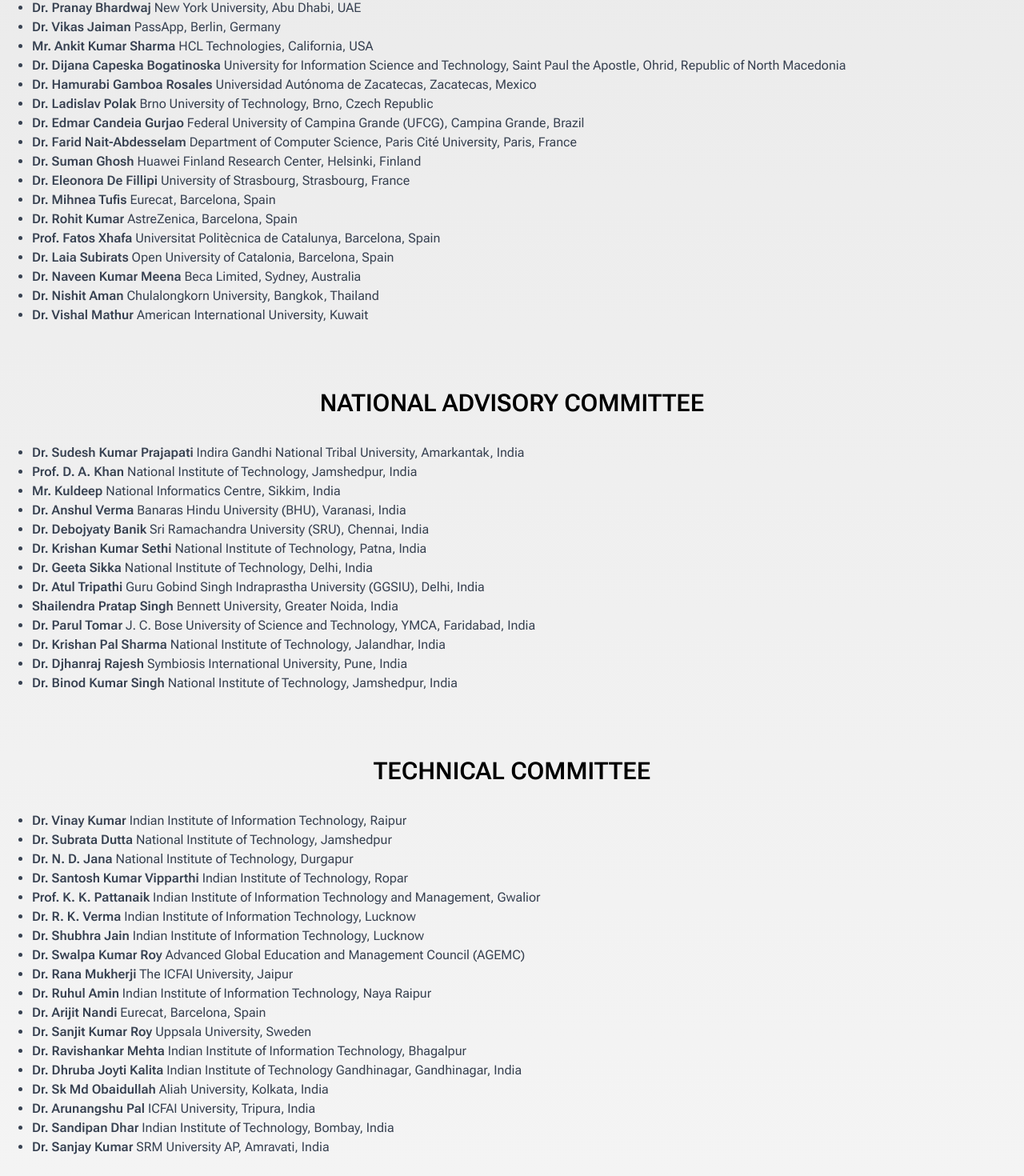
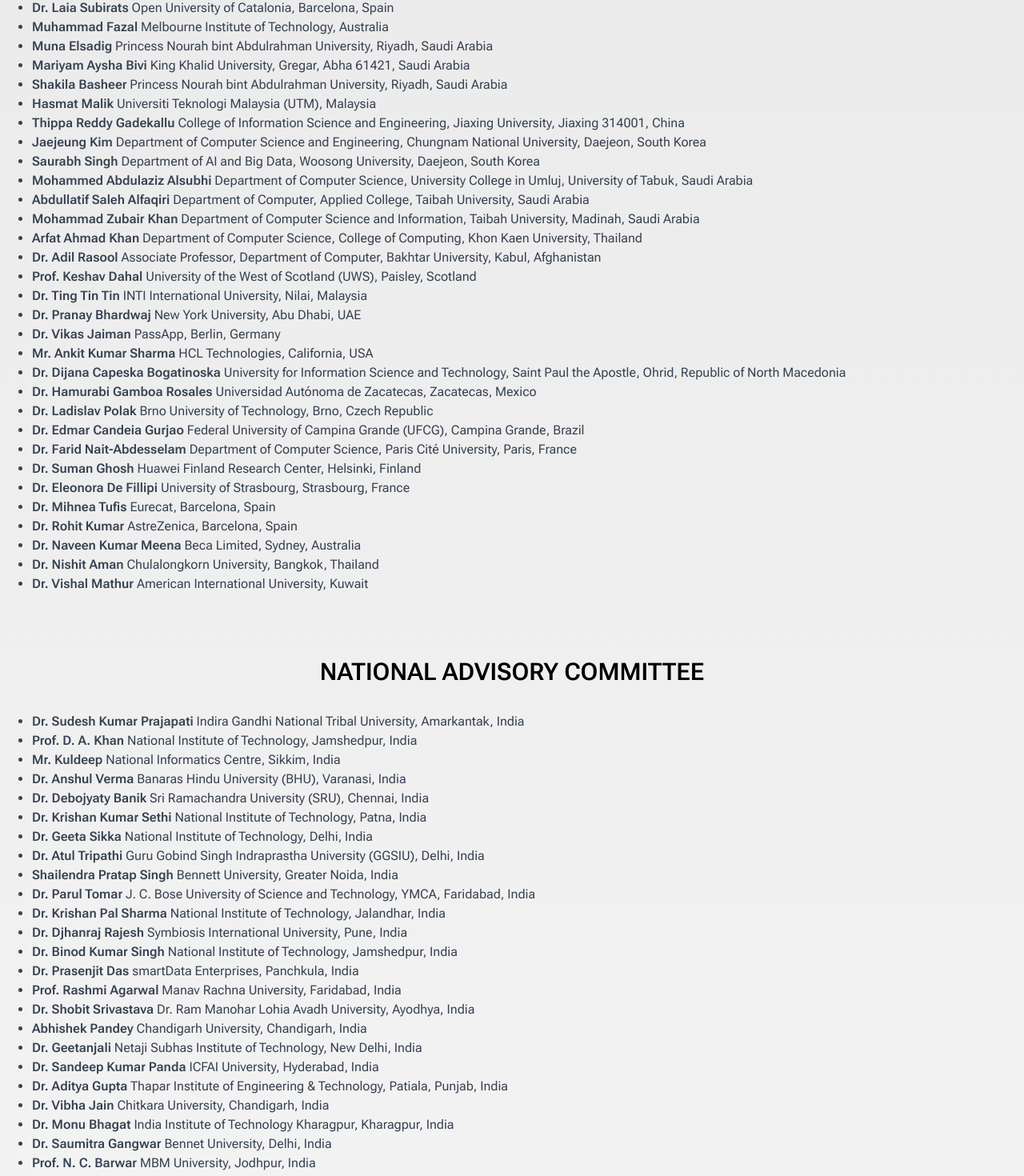
Before and after one commit to vverma022/conference-website, a React (Vite) app: page /commitee in a window 1280 px wide. Shown: the part 290-1760 px from the top of the page at 80% size. Built offline with nearby package versions, Linux system fonts and the light colour scheme; a web font is replaced by a local one.

Commit message:
Changes and name additions

```diff
--- a/src/page/commitee.jsx
+++ b/src/page/commitee.jsx
@@ -8,6 +8,7 @@
 export default function Commitee(){
 
     const TechnicalCommitteeMembers = [
+
         {
           name: 'Dr. Vinay Kumar',
           role: 'Indian Institute of Information Technology, Raipur',
@@ -45,7 +46,7 @@
         },
         {
           name: 'Dr. Swalpa Kumar Roy',
-          role: 'Advanced Global Education and Management Council (AGEMC)',
+          role: ' Alipurduar Govt. Engineering & Management College, Alipur, India',
           image: 'https://scholar.googleusercontent.com/citations?view_op=medium_photo&user=1WVrFGwAAAAJ&citpid=1?height=200&width=200'
         },
         {
@@ -98,6 +99,88 @@
         },
       ];
       const InternationalAdvisoryCommittee = [
+        {
+       name: 'Shitharth Selvarajan',
+        role:'Leeds Beckett University, Leeds, U.K.',
+        image: '',
+
+        },
+
+        {
+          name: 'Prof. Fatos Xhafa',
+          role: 'Universitat Politècnica de Catalunya, Barcelona, Spain',
+          image: '',
+        },
+        {
+          name: 'Dr. Laia Subirats',
+          role: 'Open University of Catalonia, Barcelona, Spain',
+          image: '',
+        },
+        {
+          name: 'Muhammad Fazal',
+          role: 'Melbourne Institute of Technology, Australia',
+          email: 'mfazal@mit.edu.au',
+        },
+        {
+          name: 'Muna Elsadig',
+          role: 'Princess Nourah bint Abdulrahman University, Riyadh, Saudi Arabia',
+          email: 'Memohamedahmed@pnu.edu.sa',
+        },
+        {
+          name: 'Mariyam Aysha Bivi',
+          role: 'King Khalid University, Gregar, Abha 61421, Saudi Arabia',
+          email: 'aysha@kku.edu.sa',
+        },
+        {
+          name: 'Shakila Basheer',
+          role: 'Princess Nourah bint Abdulrahman University, Riyadh, Saudi Arabia',
+          email: 'sbbasheer@pnu.edu.sa',
+        },
+        {
+          name: 'Hasmat Malik',
+          role: 'Universiti Teknologi Malaysia (UTM), Malaysia',
+          email: 'hasmat@utm.my, hasmat@fke.utm.my',
+        },
+        {
+          name: 'Thippa Reddy Gadekallu',
+          role: 'College of Information Science and Engineering, Jiaxing University, Jiaxing 314001, China',
+          email: 'thippa@zhongda.cn, krish.chaitanya143@gmail.com',
+        },
+        {
+          name: 'Jaejeung Kim',
+          role: 'Department of Computer Science and Engineering, Chungnam National University, Daejeon, South Korea',
+          email: 'jjkim@cnu.ac.kr',
+        },
+        {
+          name: 'Saurabh Singh',
+          role: 'Department of AI and Big Data, Woosong University, Daejeon, South Korea',
+          email: 'singh.saurabh@wsu.ac.kr',
+        },
+        {
+          name: 'Mohammed Abdulaziz Alsubhi',
+          role: 'Department of Computer Science, University College in Umluj, University of Tabuk, Saudi Arabia',
+          email: 'malsubhi@ut.edu.sa',
+        },
+        {
+          name: 'Abdullatif Saleh Alfaqiri',
+          role: 'Department of Computer, Applied College, Taibah University, Saudi Arabia',
+          email: 'afaqiri@taibahu.edu.sa',
+        },
+        {
+          name: 'Mohammad Zubair Khan',
+          role: 'Department of Computer Science and Information, Taibah University, Madinah, Saudi Arabia',
+          email: 'mkhanb@taibahu.edu.sa',
+        },
+        {
+          name: 'Arfat Ahmad Khan',
+          role: 'Department of Computer Science, College of Computing, Khon Kaen University, Thailand',
+          email: 'arfatkhan@kku.ac.th',
+        },
+        {
+          name: 'Dr. Adil Rasool',
+          role: 'Associate Professor, Department of Computer, Bakhtar University, Kabul, Afghanistan',
+          email: 'adilrasool@bakhtar.edu.af',
+        },
         {
           name: 'Prof. Keshav Dahal',
           role: 'University of the West of Scotland (UWS), Paisley, Scotland',
@@ -166,16 +249,6 @@
         {
           name: 'Dr. Rohit Kumar',
           role: 'AstreZenica, Barcelona, Spain',
-          image: '',
-        },
-        {
-          name: 'Prof. Fatos Xhafa',
-          role: 'Universitat Politècnica de Catalunya, Barcelona, Spain',
-          image: '',
-        },
-        {
-          name: 'Dr. Laia Subirats',
-          role: 'Open University of Catalonia, Barcelona, Spain',
           image: '',
         },
         {
@@ -259,7 +332,60 @@
           name: 'Dr. Binod Kumar Singh',
           role: 'National Institute of Technology, Jamshedpur, India',
           image: '/Binod.JPG?height=200&width=200'
-        }
+        },
+        {name: 'Dr. Prasenjit Das',
+        role: 'smartData Enterprises, Panchkula, India',
+        image: '',
+        },
+        {name: 'Prof. Rashmi Agarwal',
+        role: 'Manav Rachna University, Faridabad, India',
+        image: '',
+        },
+        {
+          name: 'Dr. Shobit Srivastava',
+          role: 'Dr. Ram Manohar Lohia Avadh University, Ayodhya, India',
+          image: '',
+        },
+        {
+          name: 'Abhishek Pandey',
+          role: 'Chandigarh University, Chandigarh, India',
+          image: '',
+        },
+        {
+          name: 'Dr. Geetanjali',
+          role: 'Netaji Subhas Institute of Technology, New Delhi, India',
+          email: 'geetanjali.rathee123@gmail.com',
+        },
+        {
+          name: 'Dr. Sandeep Kumar Panda',
+          role: 'ICFAI University, Hyderabad, India',
+          email: 'sandeeppanda@ifheindia.org',
+        },
+        {
+          name: 'Dr. Aditya Gupta',
+          role: 'Thapar Institute of Engineering & Technology, Patiala, Punjab, India',
+          email: 'aditya.gupta@thaper.edu',
+        },
+        {
+          name: 'Dr. Vibha Jain',
+          role: 'Chitkara University, Chandigarh, India',
+          email: 'jvibha0@gmail.com',
+        },
+        {
+          name: 'Dr. Monu Bhagat',
+          role: 'India Institute of Technology Kharagpur, Kharagpur, India',
+          email: 'monu98041@gmail.com',
+        },
+        {
+          name: 'Dr. Saumitra Gangwar',
+          role: 'Bennet University, Delhi, India',
+          email: 'saumitragangwar@gmail.com',
+        },
+        {
+          name: 'Prof. N. C. Barwar',
+          role: 'MBM University, Jodhpur, India',
+          email: 'ncbarwar@gmail.com',
+        },
       ];
 
   return (
--- a/src/sections/keynote.jsx
+++ b/src/sections/keynote.jsx
@@ -2,9 +2,10 @@
 import { Avatar, AvatarFallback, AvatarImage } from "@/components/ui/avatar"
 
 const committeeMembers = [
-  { name: 'Dr. Debasis Das', role: 'Indian Institute of Technology Jodhpur', image: 'https://typeset-prod-media-server.s3.amazonaws.com/author-images/debasis-das-2/fbff7bd1-5d7a-4182-a098-60356b8d1eb0/author.webp?height=200&width=200' },
-  { name: 'Prof. D. P. Vidyarthi', role: 'Jawaharlal Nehru University', image: 'https://www.jnu.ac.in/sites/default/files/styles/medium/public/faculty_images/dpv.png?itok=O0TET7Jh?height=200&width=200' },
-  { name: 'Dr. Gaurav Somani', role: 'Central University of Rajsthan', image: '/Gaurav.JPG?height=200&width=200' },
+  {name: 'Prof. DAC-NHUONG LE', role: 'Haiphong University Vietnam, Haiphong, Vietnam', image: 'https://scholar.googleusercontent.com/citations?view_op=medium_photo&user=8aJUMoQAAAAJ&citpid=4'},
+  { name: 'Dr. Debasis Das', role: 'Indian Institute of Technology Jodhpur, Jodhpur, India', image: 'https://typeset-prod-media-server.s3.amazonaws.com/author-images/debasis-das-2/fbff7bd1-5d7a-4182-a098-60356b8d1eb0/author.webp?height=200&width=200' },
+  { name: 'Prof. D. P. Vidyarthi', role: 'Jawaharlal Nehru University, Delhi, India', image: 'https://www.jnu.ac.in/sites/default/files/styles/medium/public/faculty_images/dpv.png?itok=O0TET7Jh?height=200&width=200' },
+  { name: 'Dr. Gaurav Somani', role: 'Central University of Rajsthan, Ajmer, India', image: '/Gaurav.JPG?height=200&width=200' },
 
 ]
 
@@ -20,7 +21,7 @@
         >
           KEYNOTE SPEAKERS
         </motion.h2>
-        <div className="grid grid-cols-2 md:grid-cols-2 lg:grid-cols-3 gap-8">
+        <div className="grid grid-cols-2 md:grid-cols-2 lg:grid-cols-4 gap-8">
           {committeeMembers.map((member, index) => (
             <motion.div
               key={member.name}
--- a/src/sections/speakers.jsx
+++ b/src/sections/speakers.jsx
@@ -2,6 +2,7 @@
 import { Avatar, AvatarFallback, AvatarImage } from "@/components/ui/avatar"
 
 const committeeMembers = [
+  {name: 'Prof. Surbhi Bhatia Khan', college: 'University of Salford, Manchester, U.K.', image: '/Surbhipicture-2.jpg' },
   { name: 'Dr. Arka Prokash Mazumdar', college: 'Malaviya National Institute of Technology, Jaipur, India', image: 'https://mnit.ac.in/PortalProfile/images/faculty/mnitjas205.png?height=200&width=200' },
   { name: 'Dr. E.S Pilli', college: 'Malaviya National Institute of Technology, Jaipur, India', image: 'https://mnit.ac.in/PortalProfile/images/faculty/mnitjas200.png?height=200&width=200' },
   { name: 'Dr. Deepak Ranjan Nayak', college: 'Malaviya National Institute of Technology, Jaipur, India', image: 'https://mnit.ac.in/PortalProfile/images/faculty/mnitjas341.png?height=200&width=200' },
@@ -13,7 +14,8 @@
   { name: 'Dr. Bhavna Saini', college: 'Central University of Rajasthan, Ajmer, India', image: 'https://www.curaj.ac.in/sites/default/files/styles/150_150/public/bhav_0.jpg?itok=39-UWU8B?height=200&width=200' },
   { name: 'Dr. Ajay Nehra', college: 'Indian Institute of Information Technology Kota, Kota, India', image: 'https://files.iiitkota.ac.in/images/faculty/ajaynehra.webp?height=200&width=200' },
   { name: 'Dr. Rajesh Ranjan', college: 'The LNM Institute of Information Technology Jaipur, Jaipur, India', image: '/random.jpeg?height=200&width=200' },
-  { name: 'Dr. Krishan Kumar Sethi', college: 'National Institute of Technology Patna, Patna, India', image: 'https://scholar.googleusercontent.com/citations?view_op=medium_photo&user=Hql1qicAAAAJ&citpid=1?height=200&width=200' }
+  { name: 'Dr. Krishan Kumar Sethi', college: 'National Institute of Technology Patna, Patna, India', image: 'https://scholar.googleusercontent.com/citations?view_op=medium_photo&user=Hql1qicAAAAJ&citpid=1' },
+
 ]
 
 export function Speakers() {
@@ -28,7 +30,7 @@
         >
           SESSION CHAIRS
         </motion.h2>
-        <div className="grid grid-cols-2 md:grid-cols-2 lg:grid-cols-4 gap-8">
+        <div className="grid grid-cols-2 md:grid-cols-2 lg:grid-cols-5 gap-8">
           {committeeMembers.map((member, index) => (
             <motion.div
               key={member.name}
@@ -38,7 +40,7 @@
               className="text-center text-black"
             >
               <Avatar className="w-32 h-32 mx-auto mb-4">
-                <AvatarImage src={member.image} alt={member.name} />
+                <AvatarImage src={member.image} alt={member.name}/>
                 <AvatarFallback>{member.name.split(' ').map(n => n[0]).join('')}</AvatarFallback>
               </Avatar>
               <h3 className="text-xl font mb-2">{member.name}</h3>
```
Also changed, not shown: src/page/instructions.jsx (+33 -119 lines), public/Surbhipicture-2.jpg (added).
